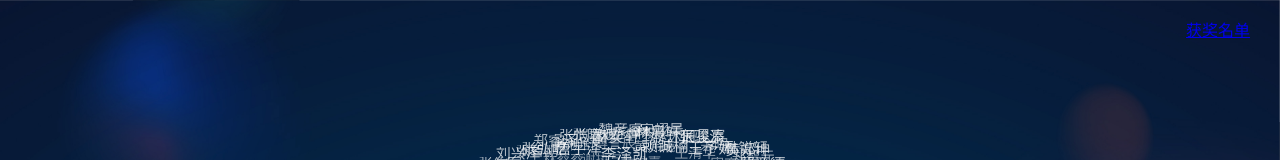
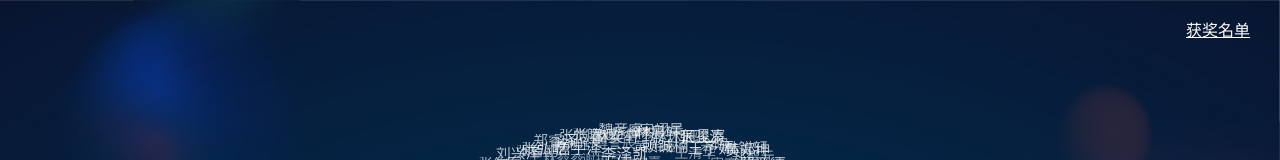
Before and after one commit to lgc0208/paodanhu, a plain HTML site: page index.html in a window 1280 px wide. Shown: the top 160 px of the page. Drawn offline with Linux system fonts and the light colour scheme.

Commit message:
main: 修复 获奖名单字体颜色

```diff
--- a/index.html
+++ b/index.html
@@ -136,6 +136,11 @@
             text-decoration: none;
             color: white;
         }
+
+        .result-btn a {
+            color: white;
+        }
+
 
         /* 美化部门选择框 */
         select {
```
